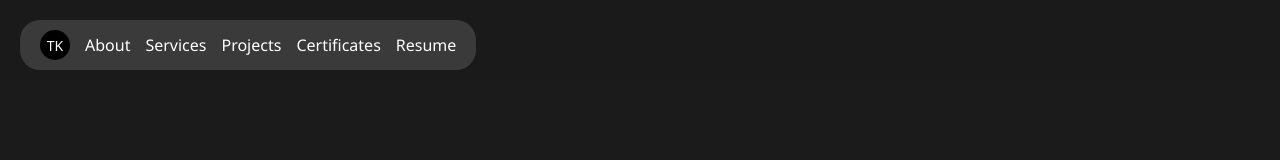
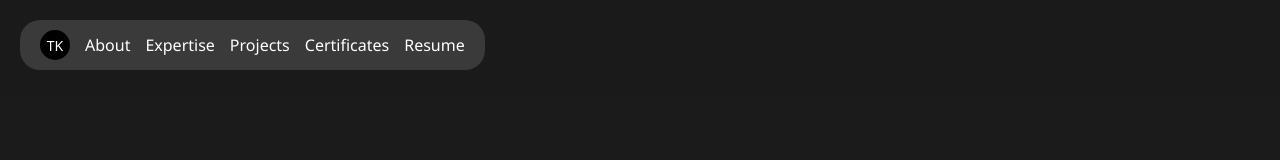
Before and after one commit to Tanukash12/tanushka-portfolio, a plain HTML site: page index.html in a window 1280 px wide. Shown: the top 160 px of the page. Drawn offline with Linux system fonts and the light colour scheme.

Commit message:
Update index.html

```diff
--- a/index.html
+++ b/index.html
@@ -266,7 +266,7 @@
   <nav>
     <div class="initials">TK</div>
     <a href="about.html">About</a>
-    <a href="services.html">Services</a>
+    <a href="services.html">Expertise</a>
     <a href="#projects">Projects</a>
     <a href="#certificates">Certificates</a>
     <a href="https://drive.google.com/file/d/1IXD11rLQJMMwTAbjh1B_FsKufsLqs6TP/view?usp=sharing">Resume</a>
```
